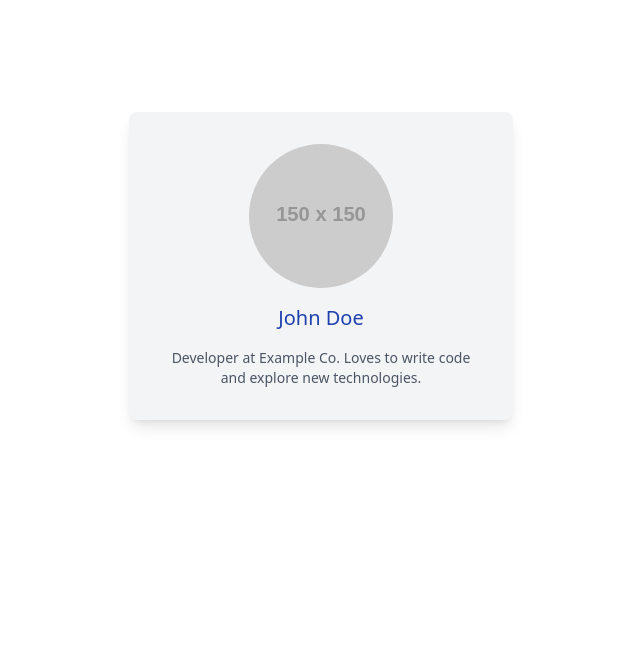
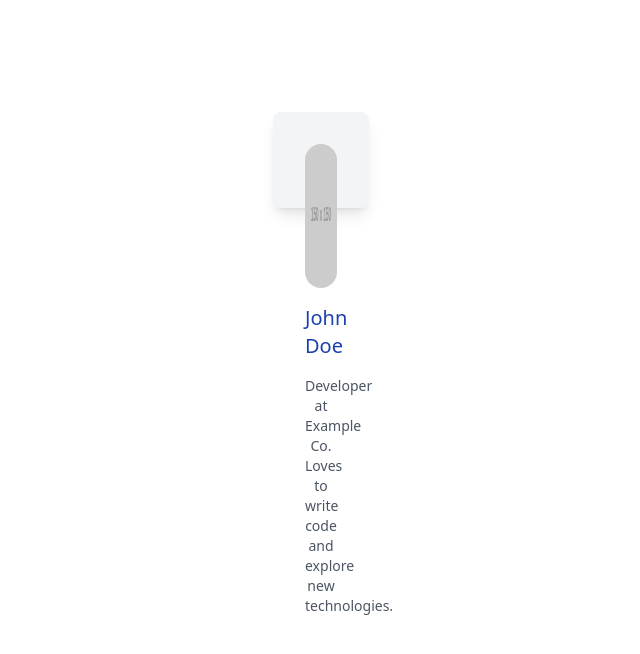
Before and after one commit to Musaibrahim1105/alx-fe-reactjs, a React (Vite) app in the folder tailwind-react-integration/: page / in a window 1280 px wide. Shown: the top 654 px of the page, without its empty margins (319-959 px from the left). Built offline with nearby package versions, Linux system fonts and the light colour scheme.

Commit message:
added responsiveness

```diff
--- a/tailwind-react-integration/src/components/UserProfile.jsx
+++ b/tailwind-react-integration/src/components/UserProfile.jsx
@@ -1,7 +1,7 @@
 function UserProfile() {
     return (
-      <div className="user-profile bg-gray-100 mx-auto my-20 max-w-sm p-8 rounded-lg shadow-lg sm: p-4 max-w-xs md:p-8 sm:p-4 md:max-w-sm text-xl">
-        <img src="https://via.placeholder.com/150" alt="User" className="rounded-full w-36 h-36 mx-auto sm: w-24 h-24 md: w-36 h-36" />
+      <div className="user-profile bg-gray-100 mx-auto my-20 max-w-sm p-8 rounded-lg shadow-lg sm: p-4 max-w-xs md:p-8 sm:p-4 md:max-w-sm text-xl sm:w-24 sm:h-24">
+        <img src="https://via.placeholder.com/150" alt="User" className="rounded-full w-36 h-36 mx-auto sm:w-24 sm:h-24 md:w-36 md:h-36" />
         <h1 className="text-xl text-blue-800 my-4  sm: text-lg md: md:text-xl">John Doe</h1>
         <p className="text-gray-600 text-base sm: text-sm md: text-base">Developer at Example Co. Loves to write code and explore new technologies.</p>
       </div>
```
